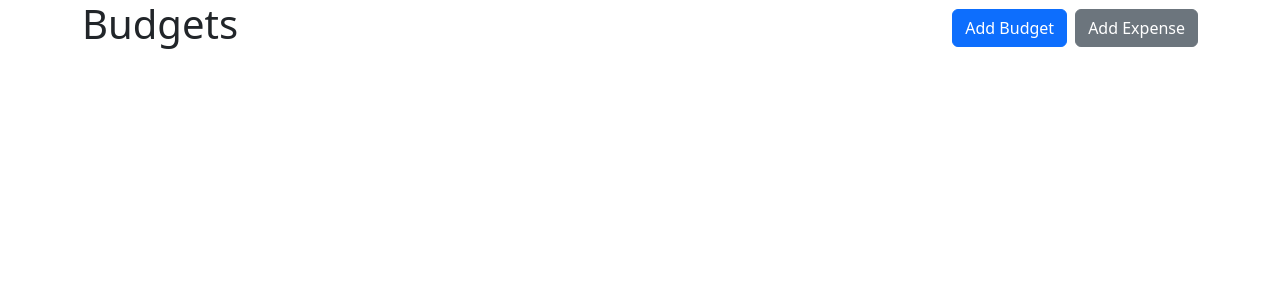
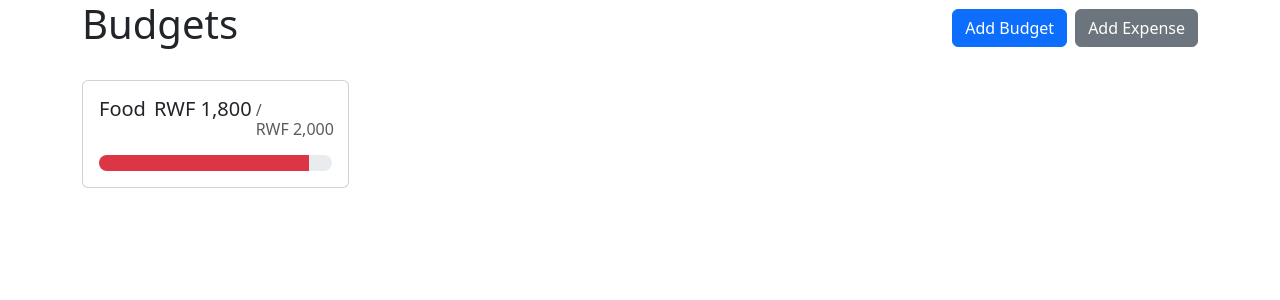
Before and after one commit to jefftrojan/SpendTrackr, a React (Create React App) app: page / in a window 1280 px wide. Shown: the top 300 px of the page. Built offline with nearby package versions, Linux system fonts and the light colour scheme.

Commit message:
Added utils

```diff
--- a/src/App.js
+++ b/src/App.js
@@ -1,4 +1,5 @@
 import { Button, Container, Stack } from 'react-bootstrap';
+import BudgetCard from './components/BudgetCard';
 
 function App() {
   return (
@@ -22,6 +23,8 @@
 
        >
 
+        <BudgetCard name='Food' amount={1800} max={2000} />
+
        </div>
     </Container>
   );
--- a/src/components/BudgetCard.js
+++ b/src/components/BudgetCard.js
@@ -0,0 +1,26 @@
+import { Card, ProgressBar } from "react-bootstrap";
+import { currencyFormatter } from "../utils";
+import { getProgressBarVariant } from "../utils";
+
+export default function BudgetCard({name, amount, max}) {
+  return (
+    <Card>
+        <Card.Body>
+            <Card.Title className="d-flex justify-content-between
+            align-items-baseline fw-normal mb-3
+            ">
+                <div className="me-2">{name}</div>
+                <div className="d-flex align-items-baseline">{currencyFormatter.format(amount)} <span className="text-muted fs-6 ms-1">/ {currencyFormatter.format(max)} </span> </div>
+            </Card.Title>
+
+            <ProgressBar
+            className="rounded-pill"
+            variant={getProgressBarVariant(amount, max)}
+            min={0}
+            max={max}
+            now={amount}
+            />
+        </Card.Body>
+    </Card>
+  )
+}
--- /dev/null
+++ b/src/utils.js
@@ -0,0 +1,11 @@
+export const currencyFormatter = new Intl.NumberFormat(undefined,  {
+    style: 'currency',
+    minimumFractionDigits: 0,
+    currency: 'RWF',
+})
+export const getProgressBarVariant = (amount, max) => {
+    const ratio = amount / max
+    if (ratio < .5) return 'primary'
+    if (ratio < .75) return 'warning'
+    return 'danger'
+}
```
Also changed, not shown: src/logo.svg (deleted).
